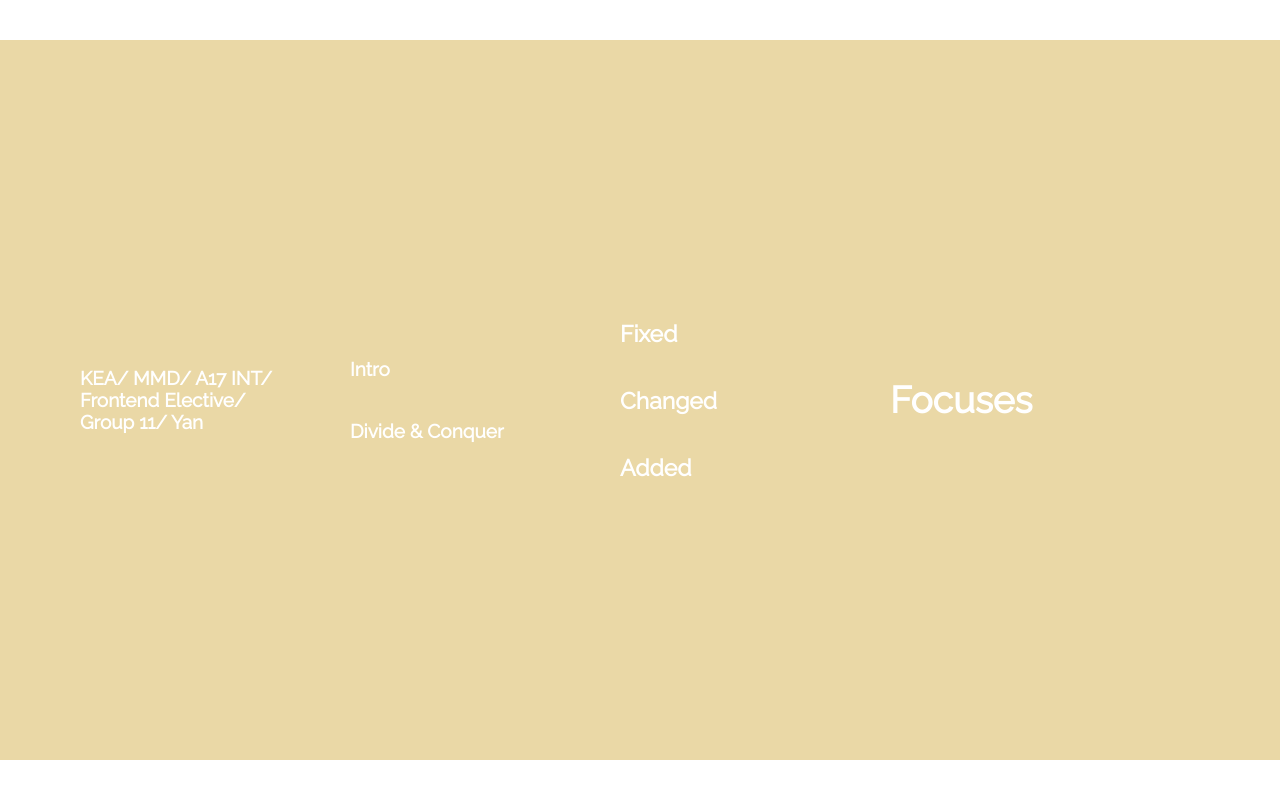
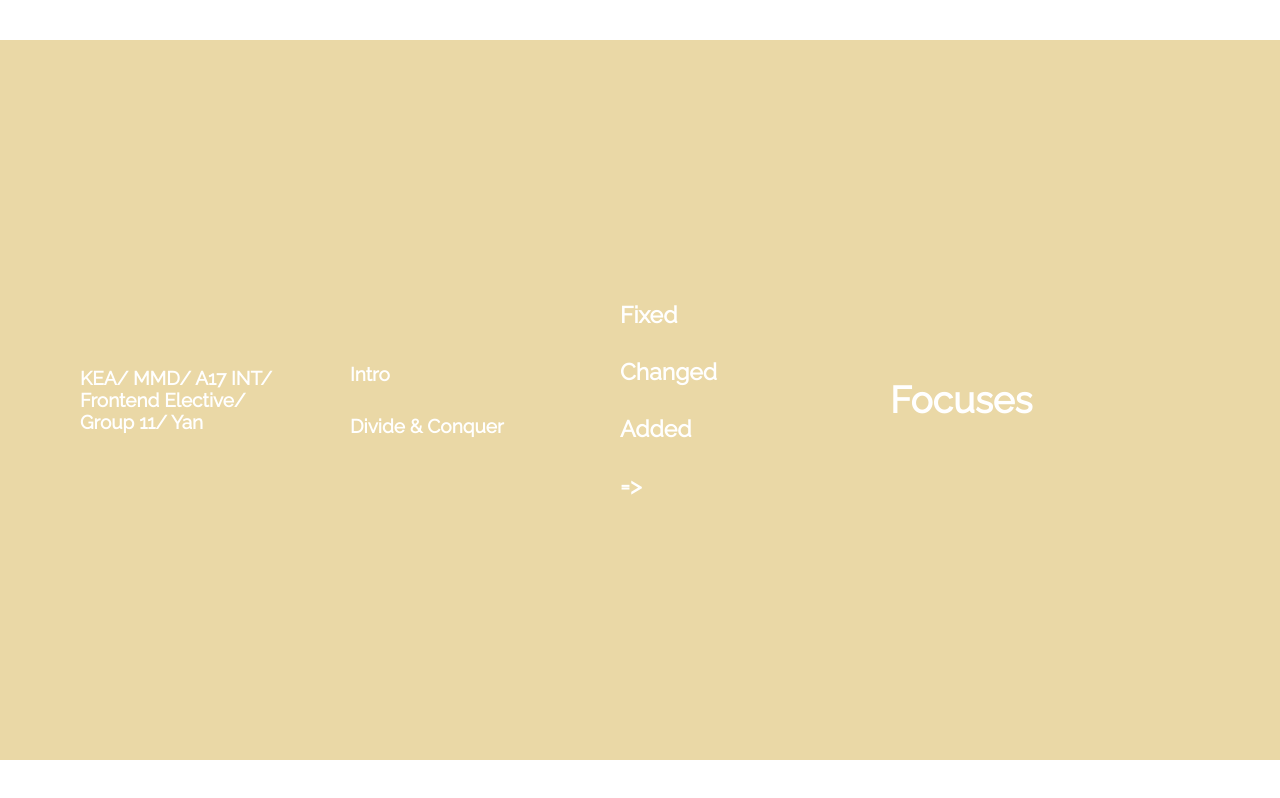
Before and after one commit to xiaobaoxixi/semester3-presentation, a website: page index.html in a window 1280 px wide. Drawn offline with Linux system fonts and the light colour scheme.

Commit message:
Changed: styling. Updated: json

```diff
--- a/_base.scss
+++ b/_base.scss
@@ -11,8 +11,7 @@ $redColor: #a81c1c;
 $brownColor: #c18e63;
 $heading: 37px;
 $title: 23px;
-$subtitle: 19px;
-$text: 14px;
+$text: 19px;
 
 * {
   margin: 0;
--- a/content.json
+++ b/content.json
@@ -16,7 +16,7 @@
     "title": "Divide & Conquer",
     "text": [
       "Tiril: CSS/SCSS, animations",
-      "Larisa: git, Group work",
+      "Larisa: git, group work",
       "Karo: fixes after hand in"
     ]
   },
@@ -24,24 +24,56 @@
     "step": 3,
     "tag": "h3",
     "title": "Fixed",
-    "text": ["fixed 1", "fixed 2", "fixed 3"]
+    "text": [
+      "page jump when clicking on 'already a member' button (Karo)",
+      "date format on admin page",
+      "showDogs()",
+      "no show user panel / news panel by default when logged in",
+      "label issues (Karo)",
+      "member picked time slot not showing up on admin page",
+      "animal image not change on admin page when switching between animals",
+      "image size in animal detail modal on logged in page"
+    ]
   },
   {
     "step": 3,
     "tag": "h3",
     "title": "Changed",
-    "text": ["changed 1", "changed 2", "changed 3"]
+    "text": [
+      "intersection observer setup",
+      "more reusable functions",
+      "styling changes for consistency: delete animal button, rounded form border",
+      "when to trigger fetch status on admin page"
+    ]
   },
   {
     "step": 3,
     "tag": "h3",
     "title": "Added",
-    "text": ["Added 1", "Added 2", "Added 3"]
+    "text": [
+      "follow animal",
+      "filter animal by type and follow",
+      "Added 3",
+      "feedback message after user interaction"
+    ]
+  },
+  {
+    "step": 3,
+    "tag": "h3",
+    "title": "=>",
+    "text": ["estimate time: work style", "follow through", "surprises"]
   },
   {
     "step": 4,
     "tag": "h1",
     "title": "Focuses",
-    "text": ["Improve UX", "Solve quota", "Fun"]
+    "text": [
+      "Improve UX with ease",
+      "- various feedback messages from one function ",
+      "Minimize request count",
+      "- live update notifications with 3 states without unnecessary ",
+      "Fun",
+      "- ES6 classes, SCSS import"
+    ]
   }
 ]
--- a/main.js
+++ b/main.js
@@ -58,8 +58,11 @@ function getText(e) {
     });
   }
   textS.forEach(t => {
-    console.log(t);
-    const p = new Parent("li", ["text"], t, e.target.parentElement);
+    if (t.indexOf("-") < 0) {
+      const p = new Parent("li", ["text"], t, e.target.parentElement);
+    } else {
+      const p = new Parent("p", ["text"], t, e.target.parentElement);
+    }
   });
 }
 
--- a/style.scss
+++ b/style.scss
@@ -16,14 +16,18 @@
   &.expand {
     width: 100%;
     height: 90%;
+    overflow: scroll;
     border-left: 2px solid $brownColor;
   }
 }
 .title {
-  margin: 20px 0;
+  margin: 15px 0;
 }
 .text {
-  line-height: 2;
-  font-size: $title;
+  line-height: 1.5;
+  font-size: $text;
   color: $brownColor;
 }
+p {
+  margin-bottom: 20px;
+}
```
Also changed, not shown: style.css.
